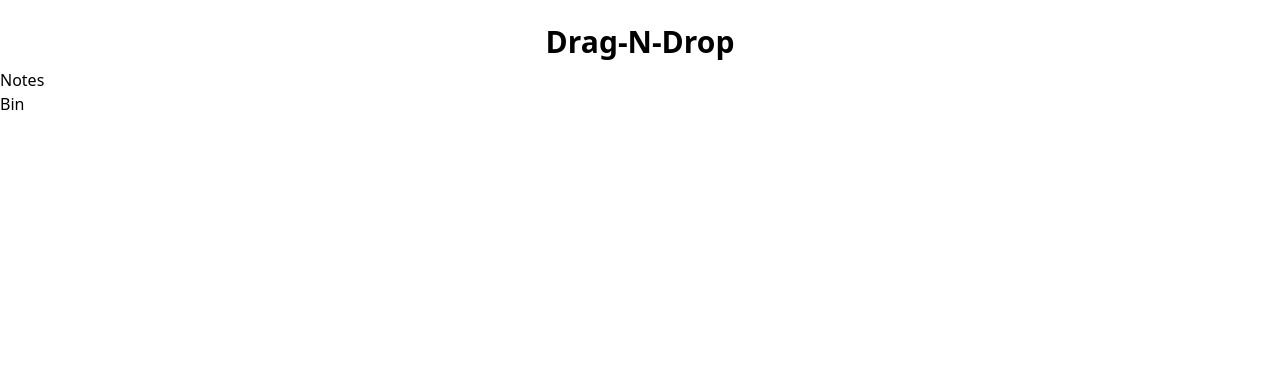
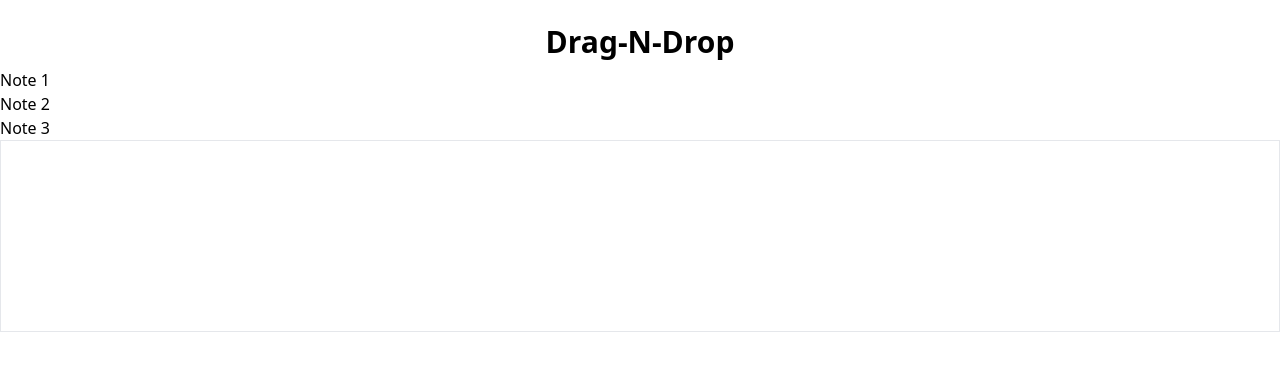
Before and after one commit to SivaSurender/DragNDrop, a React (Vite) app: page / in a window 1280 px wide. Shown: the top 370 px of the page. Built offline with nearby package versions, Linux system fonts and the light colour scheme.

Commit message:
Added code

```diff
--- a/src/App.jsx
+++ b/src/App.jsx
@@ -25,24 +25,24 @@ export default function App() {
   const [binList, setBinList] = useState([]);
 
   useEffect(() => {
-    const initialItem = localStorage.setItem(
-      "initialItem",
-      JSON.stringify(rawData)
-    );
+    localStorage.setItem("initialItem", JSON.stringify(rawData));
 
     const finalItem = localStorage.getItem("initialItem");
 
     setNoteList(JSON.parse(finalItem));
   }, []);
 
-  console.log(noteList);
   return (
     <DndProvider backend={HTML5Backend}>
       <h1 className="text-center text-3xl font-semibold mt-4 py-2">
         Drag-N-Drop
       </h1>
-      <Notes />
-      <Bin />
+
+      {noteList.map((eachItem) => {
+        return <Notes key={eachItem.id} list={eachItem} />;
+      })}
+
+      <Bin binList={binList} noteList={noteList} setBinList={setBinList} />
     </DndProvider>
   );
 }
--- a/src/assets/components/Bin.jsx
+++ b/src/assets/components/Bin.jsx
@@ -1,7 +1,41 @@
-import React from "react";
+import React, { Children } from "react";
+import { useDrag, useDrop } from "react-dnd";
 
-function Bin() {
-  return <div>Bin</div>;
+function Bin({ binList, setBinList, noteList }) {
+  const [{ isOver, canDrop }, drop] = useDrop(() => {
+    return {
+      accept: "notes",
+      drop: (item) => binItemHandler(item.id),
+      collect: (monitor) => {
+        return { isOver: monitor.isOver(), canDrop: monitor.canDrop() };
+      },
+    };
+  }, [noteList]);
+
+  // console.log(noteList, "noteloist");
+  const binItemHandler = (item) => {
+    if (!item) {
+      // handle the case where item is not defined
+      return;
+    }
+
+    const displayBinArray = noteList.filter((each, index) => {
+      return item === each.id;
+    });
+    console.log({ displayBinArray, noteList });
+
+    setBinList((prev) => {
+      return [...prev, displayBinArray[0]];
+    });
+  };
+
+  return (
+    <div className="border h-48" ref={drop}>
+      <h2 className="text-center font-medium py-2">
+        {binList && binList.map((each) => <p key={each.id}>{each.label}</p>)}
+      </h2>
+    </div>
+  );
 }
 
 export default Bin;
--- a/src/assets/components/Notes.jsx
+++ b/src/assets/components/Notes.jsx
@@ -1,7 +1,29 @@
 import React from "react";
+import { useDrag } from "react-dnd";
 
-function Notes() {
-  return <div>Notes</div>;
+function Notes({ list }) {
+  const [{ isDragging }, drag] = useDrag(() => {
+    return {
+      type: "notes",
+      item: list,
+
+      // when dragging is over
+
+      end: (item, monitor) => {
+        const dropResult = monitor.getDropResult();
+
+        // console.log(dropResult, "drop");
+        // console.log(item, "from end");
+        if (item && dropResult) {
+          // alert(`${item.label} moved to ${dropResult.label}`);
+        }
+      },
+      collect: (monitor) => {
+        return { isDragging: monitor.isDragging() };
+      },
+    };
+  });
+  return <div ref={drag}>{list.label}</div>;
 }
 
 export default Notes;
```
